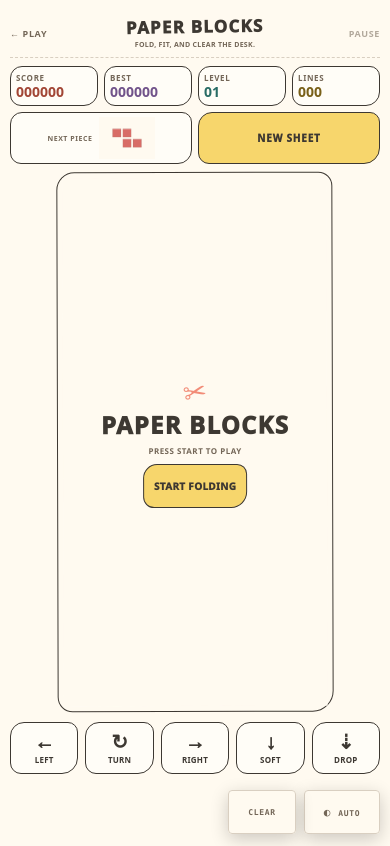
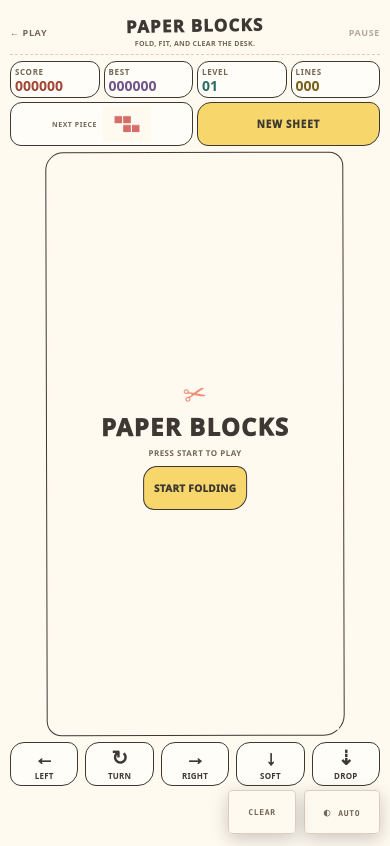
Before and after one commit to cameronle/play-865455, a website: page tetris/index.html in a window 390 px wide. Drawn offline with Linux system fonts and the light colour scheme.

Commit message:
fix: show complete Tetris corners and widen the board (#29)
Co-authored-by: cameronle <219308141+cameronle@users.noreply.github.com>

```diff
--- a/tetris/index.html
+++ b/tetris/index.html
@@ -11,7 +11,7 @@
     <script src="/clear-game-data.js?v=clear-1"></script>
     <title>Paper Blocks</title>
     <link rel="icon" type="image/svg+xml" href="favicon.svg?v=paper-blocks-3" />
-    <link rel="stylesheet" href="style.css?v=thin-ui-1" />
+    <link rel="stylesheet" href="style.css?v=board-fit-4" />
     <link rel="stylesheet" href="/theme.css?v=clear-1" />
   </head>
   <body>
--- a/tetris/style.css
+++ b/tetris/style.css
@@ -146,7 +146,7 @@ a:focus-visible,
 }
 .board-wrap {
   position: relative;
-  width: min(300px, calc((100svh - 240px - env(safe-area-inset-bottom)) / 2));
+  width: min(340px, calc((100svh - 240px - env(safe-area-inset-bottom)) / 2));
   flex-shrink: 0;
   min-width: 0;
   padding: 5px;
@@ -162,7 +162,7 @@ a:focus-visible,
   max-width: 100%;
   height: auto;
   aspect-ratio: 1/2;
-  border-radius: 11px 9px 13px 10px;
+  border-radius: 0;
   background: var(--canvas-bg);
   touch-action: none;
   user-select: none;
@@ -369,11 +369,11 @@ body .clear-data-toggle {
 }
 @media (max-width: 560px) {
   .page {
-    padding: 10px 10px calc(64px + env(safe-area-inset-bottom));
+    padding: 10px 10px calc(60px + env(safe-area-inset-bottom));
   }
   .topbar {
-    min-height: 48px;
-    margin-bottom: 8px;
+    min-height: 44px;
+    margin-bottom: 6px;
     gap: 4px;
   }
   .brand h1 {
@@ -390,13 +390,13 @@ body .clear-data-toggle {
   .game-layout {
     flex-direction: column;
     align-items: center;
-    gap: 8px;
+    gap: 6px;
   }
   .board-wrap {
     width: min(
       100%,
-      300px,
-      calc((100svh - 292px - env(safe-area-inset-bottom)) / 2)
+      340px,
+      calc((100svh - 248px - env(safe-area-inset-bottom)) / 2)
     );
   }
   .sidebar {
@@ -404,11 +404,11 @@ body .clear-data-toggle {
     width: min(100%, 430px);
     display: grid;
     grid-template-columns: repeat(4, minmax(0, 1fr));
-    gap: 6px;
+    gap: 4px;
   }
   .sidebar .stat {
-    min-height: 40px;
-    padding: 5px;
+    min-height: 36px;
+    padding: 4px;
     border-width: 1px;
     gap: 2px;
     box-shadow: none;
@@ -418,7 +418,7 @@ body .clear-data-toggle {
   }
   .next-box {
     grid-column: span 2;
-    min-height: 52px;
+    min-height: 44px;
     padding: 3px;
     border-width: 1px;
     flex-direction: row;
@@ -429,12 +429,12 @@ body .clear-data-toggle {
     font-size: 7px;
   }
   .next-box canvas {
-    width: 56px;
-    height: 42px;
+    width: 48px;
+    height: 36px;
   }
   .secondary {
     grid-column: span 2;
-    min-height: 52px;
+    min-height: 44px;
     padding: 8px;
   }
   .keys,
@@ -442,7 +442,10 @@ body .clear-data-toggle {
     display: none;
   }
   .touch-controls {
-    margin: 10px auto 0;
+    margin: 6px auto 0;
+  }
+  .touch-controls button {
+    min-height: 44px;
   }
   .message {
     inset: 5px;
```
Also changed, not shown: tests/tetris-board-layout.test.js (added, +23 -0 lines), tests/tetris-delivery.test.js (+2 -2 lines), tests/tetris-mobile.test.js (+1 -1 lines), README.md.
